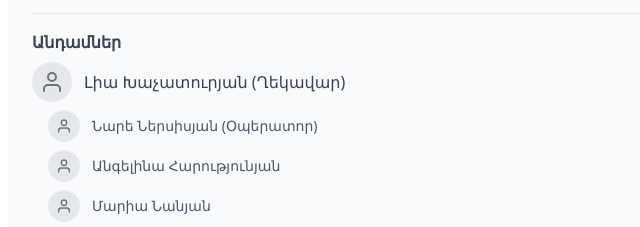
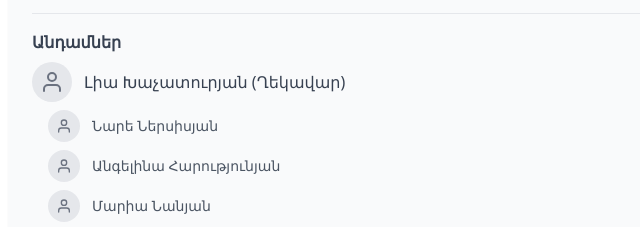
Before and after one commit to studentcouncil-asec/student, a plain HTML site: page index.html in a window 1280 px wide. Shown: the part 3604-3831 px from the top of the page, 56-696 px from the left. Drawn offline with nearby package versions, Linux system fonts and the light colour scheme.

Commit message:
Update index.html

```diff
--- a/index.html
+++ b/index.html
@@ -400,7 +400,7 @@
                             <div class="w-8 h-8 rounded-full bg-gray-200 flex items-center justify-center mr-3">
                                 <i data-feather="user" class="w-4 h-4 text-gray-500"></i>
                             </div>
-                            <span class="text-gray-600 text-sm">Նարե Ներսիսյան (Օպերատոր)</span>
+                            <span class="text-gray-600 text-sm">Նարե Ներսիսյան</span>
                         </div>
 
                         <div class="flex items-center mb-2 ml-4">
```
